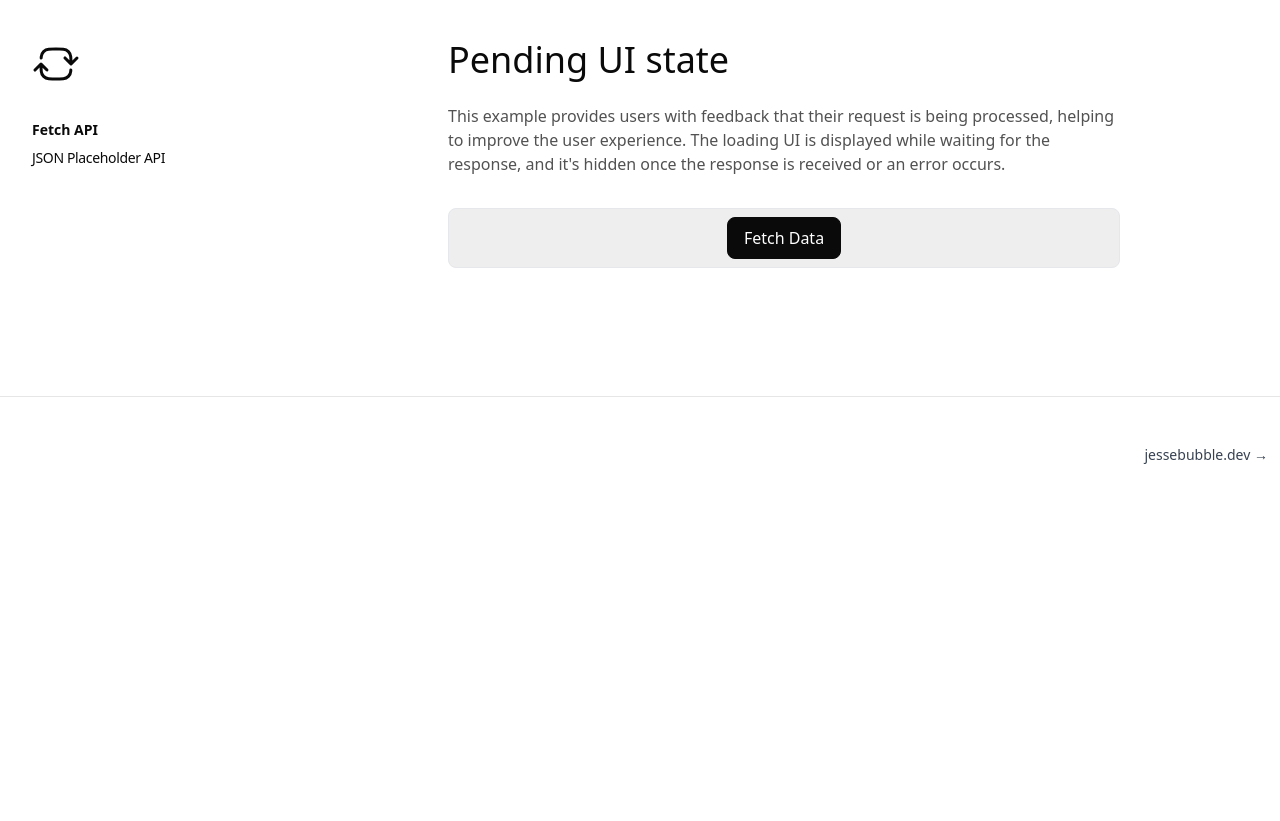
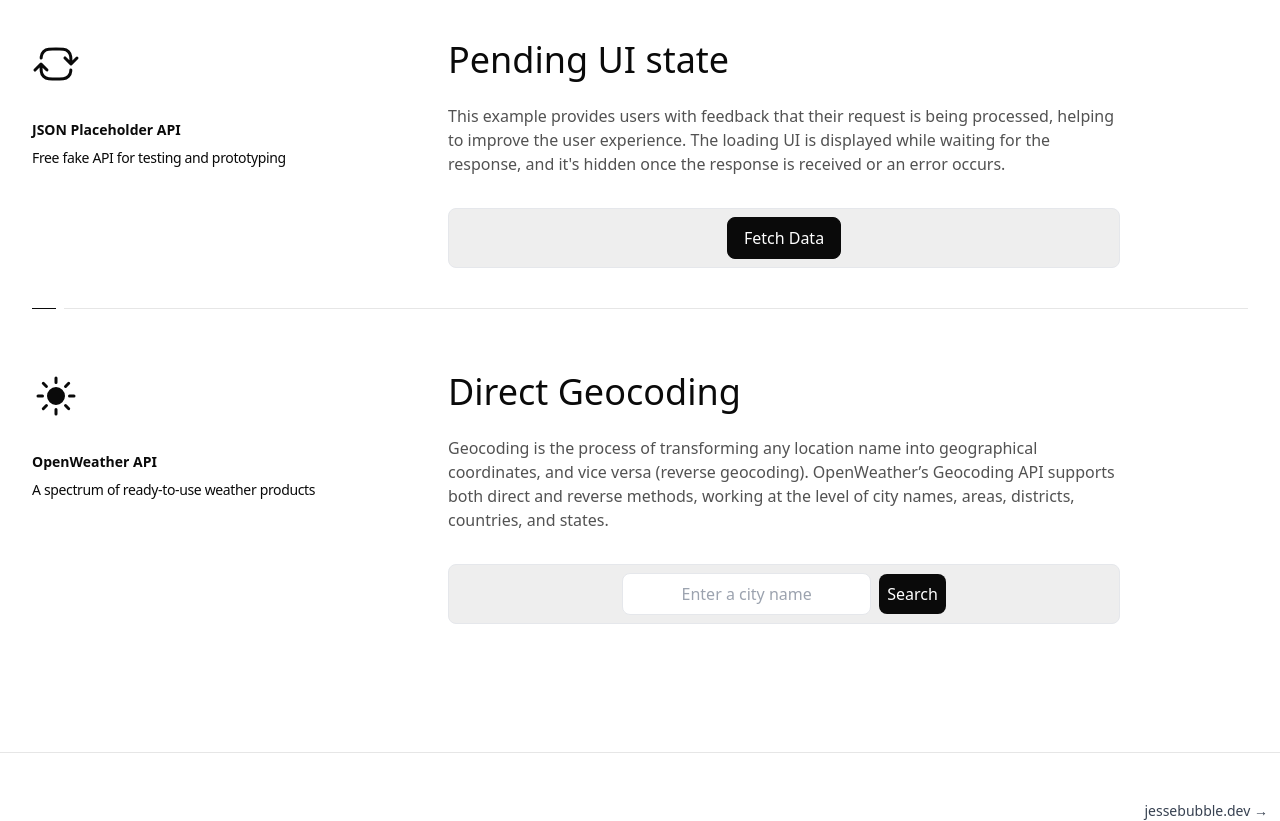
Before and after one commit to jessebubble/fetch-api, a React (Vite) app: page / in a window 1280 px wide. Shown: the part 660-1481 px from the top of the page. Before the commit the page ends 1125 px from the top, so only its background shows below. Built offline with nearby package versions, Linux system fonts and the light colour scheme.

Commit message:
openweather example added

```diff
--- a/src/App.jsx
+++ b/src/App.jsx
@@ -5,6 +5,7 @@ import { FadeIn } from './components/FadeIn';
 import { ArrowPathRoundedSquareIcon } from '@heroicons/react/24/solid';
 import { useState } from 'react';
 import clsx from 'clsx';
+import OpenWeather from './components/examples/OpenWeather';
 
 function FetchExample() {
     const [loading, setLoading] = useState(false);
@@ -44,12 +45,12 @@ function FetchExample() {
                                 <div className="sm:flex sm:items-center sm:gap-x-6 lg:block">
                                     <ArrowPathRoundedSquareIcon className="h-12 w-12 flex-none text-neutral-950" />
                                     <h3 className="mt-6 flex items-center text-sm font-semibold text-neutral-950 sm:mt-0 lg:mt-8">
-                                        Fetch API
+                                        JSON Placeholder API
                                     </h3>
                                 </div>
                                 <div className="mt-1 flex gap-x-4 sm:mt-0 lg:block">
                                     <p className="text-sm tracking-tight text-neutral-950 after:ml-4 after:font-semibold after:text-neutral-300 after:content-['/'] lg:mt-2 lg:after:hidden">
-                                        JSON Placeholder API
+                                        Free fake API for testing and prototyping
                                     </p>
                                 </div>
                             </div>
@@ -133,7 +134,7 @@ export default function App() {
     return (
         <>
             <PageIntro
-                eyebrow="Fetch API Objects"
+                eyebrow="Fetch API"
                 title="Working with web standards"
             >
                 <p>
@@ -146,6 +147,7 @@ export default function App() {
             </PageIntro>
 
             <FetchExample />
+            <OpenWeather />
             <Footer />
         </>
     );
--- /dev/null
+++ b/src/components/examples/OpenWeather.jsx
@@ -0,0 +1,112 @@
+import { Container } from "../Container";
+import { FadeIn } from "../FadeIn";
+import { Border } from "../Border";
+import { SunIcon } from "@heroicons/react/24/solid";
+import { useState } from "react";
+import clsx from "clsx";
+
+export default function OpenWeather() {
+    const [cityData, setCityData] = useState(null);
+    const [cityName, setCityName] = useState('');
+    const [loading, setLoading] = useState(false);
+    const [hasError, setHasError] = useState(false);
+
+    const apiKey = '8296bf8b41396591977312e4998cf95e'
+    const apiURL = `http://api.openweathermap.org/geo/1.0/direct?q=${cityName}&limit=5&appid=${apiKey}`;
+
+    const fetchCityData = async () => {
+        setLoading(true);
+        try {
+            const response = await fetch(apiURL);
+            const data = await response.json();
+            setCityData(data);
+            setLoading(false);
+        } catch (error) {
+            setHasError(true);
+            setLoading(false);
+        }
+    }
+
+    const handleSubmit = (e) => {
+        e.preventDefault();
+        fetchCityData();
+        setCityName('');
+    }
+
+    return (
+        <Container className="">
+            <div className="mt-10 space-y-20 sm:space-y-24 lg:space-y-32">
+                <FadeIn>
+                    <article>
+                        <Border className="grid grid-cols-3 gap-x-8 gap-y-8 pt-16">
+                            <div className="col-span-full sm:flex sm:items-center sm:justify-between sm:gap-x-8 lg:col-span-1 lg:block">
+                                <div className="sm:flex sm:items-center sm:gap-x-6 lg:block">
+                                    <SunIcon className="h-12 w-12 flex-none text-neutral-950" />
+                                    <h3 className="mt-6 flex items-center text-sm font-semibold text-neutral-950 sm:mt-0 lg:mt-8">
+                                        OpenWeather API
+                                    </h3>
+                                </div>
+                                <div className="mt-1 flex gap-x-4 sm:mt-0 lg:block">
+                                    <p className="text-sm tracking-tight text-neutral-950 after:ml-4 after:font-semibold after:text-neutral-300 after:content-['/'] lg:mt-2 lg:after:hidden">
+                                        A spectrum of ready-to-use weather products
+                                    </p>
+                                </div>
+                            </div>
+                            <div className="col-span-full lg:col-span-2 lg:max-w-2xl">
+                                <p className="font-display text-4xl font-medium text-neutral-950">
+                                    Direct Geocoding
+                                </p>
+                                <div className="mt-6 space-y-6 text-base text-neutral-600">
+                                    <p>
+                                        Geocoding is the process of transforming any location name into geographical coordinates, and vice versa (reverse geocoding).
+                                        OpenWeather&rsquo;s Geocoding API supports both direct and reverse methods, working at the level of city names, areas, districts, countries, and states.
+                                    </p>
+                                </div>
+                                <div className="mt-8 flex">
+                                    <div className="flex w-full items-center justify-center rounded-lg border bg-cosa-white p-2">
+                                        <form
+                                            className="flex items-center justify-center rounded-lg"
+                                            onSubmit={handleSubmit}
+                                        >
+                                            <input
+                                                type="text"
+                                                placeholder="Enter a city name"
+                                                className="rounded-lg border p-2 mr-2 text-center"
+                                                value={cityName}
+                                                onChange={(e) => setCityName(e.target.value)}
+                                            />
+                                            <button
+                                                type="submit"
+                                                onClick={handleSubmit}
+                                                className={clsx(
+                                                    "flex items-center justify-center rounded-lg bg-neutral-950 text-white p-2",
+                                                    "hover:bg-centro-blue/90 transition-colors duration-200 ease-in-out",
+                                                    "focus:outline-none focus:ring-2 focus:ring-offset-2 focus:ring-neutral-950",
+                                                    "disabled:opacity-50 disabled:cursor-not-allowed",
+                                                    { "opacity-50 cursor-not-allowed": loading }
+                                                )}
+                                            >
+                                                { loading ? "Loading..." : "Search"}
+                                            </button>
+                                        </form>
+                                        {cityData && (
+                                            <div className="flex flex-col items-center justify-center w-full">
+                                                <p className="text-base font-semibold text-neutral-950">
+                                                    {cityData[0].name}, {cityData[0].state}, {cityData[0].country}
+                                                </p>
+                                                <p className="text-sm text-neutral-600 text-center">
+                                                    Latitude: {cityData[0].lat}
+                                                    <span className="block">Longitude: {cityData[0].lon} </span>
+                                                </p>
+                                            </div>
+                                        )}
+                                    </div>
+                                </div>
+                            </div>
+                        </Border>
+                    </article>
+                </FadeIn>
+            </div>
+        </Container>
+    );
+}
```
Also changed, not shown: 1 other file (tests, documents, lock files or other folders).
